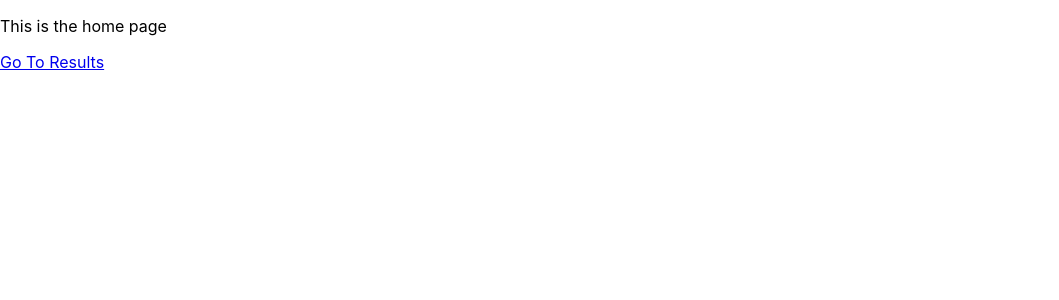
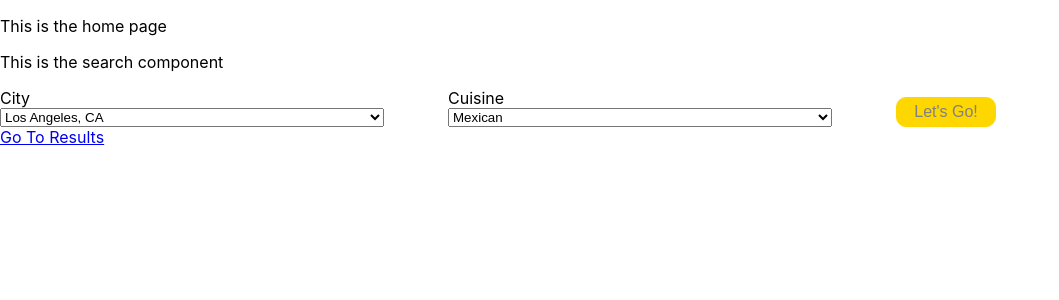
Before and after one commit to vtopham/bungle, a React (Create React App) app: page / in a window 1280 px wide. Shown: the top 300 px of the page, without its empty margins (0-1059 px from the left). Built offline with nearby package versions, Linux system fonts and the light colour scheme.

Commit message:
basic search component is in

```diff
--- a/src/Components/Home.js
+++ b/src/Components/Home.js
@@ -2,6 +2,7 @@
 
 import React from "react"
 import {Link} from "react-router-dom"
+import Search from "./Search"
 
 function Home (props) {
 
@@ -11,6 +12,7 @@ function Home (props) {
     return(
         <>
         <p>This is the home page</p>
+        <Search/>
         <Link to = {`/${location}`}>Go To Results</Link> {/*EXAMPLE LINK*/}
         </>
     )
--- a/src/Components/Search.js
+++ b/src/Components/Search.js
@@ -1,12 +1,67 @@
 //Only Vic changes this code
 
 import React from "react"
+import styled from "styled-components"
+
+
+const SearchForm = styled.form`
+    display: flex;
+    justify-content: space-between;
+    align-items: flex-end;
+
+`
+
+const SearchDiv = styled.div`
+    display: flex;
+    flex-direction: column;
+    width: 30%;
+
+
+`
+const LetsGo = styled.button`
+    color: gray;
+    background: gold;
+    border-radius: 10px;
+    height: 30px;
+    width: 100px;
+    border: 1px solid gold;
+    font-size: 16px;
+`
 
 function Search (props) {
 
+    const cities = {
+        "Los-Angeles-CA": "Los Angeles, CA",
+        "Las-Vegas-NV": "Las Vegas, NV"
+    }
+
+    const cuisines = ["Mexican", "Italian", "Japanese"]
+
+    const array = [1,2,3]
     return(
         <>
         <p>This is the search component</p>
+        <SearchForm>
+            <SearchDiv>
+                <label htmlFor = "city">City</label>
+                <select  id = "city" name = "city" placeholder = "Las Vegas, NV">
+                    {Object.keys(cities).map((key) => { {/*add all the cities from our hard coded object*/}
+                        return (<option value = {key}>{cities[key]}</option>
+                    )})}
+                </select>
+            </SearchDiv>
+            <SearchDiv>
+                <label htmlFor = "cuisine">Cuisine</label>
+                <select id = "cuisine" name = "cuisine" placeholder = "Italian">
+                    {cuisines.map((item) => { {/*add all the cuisines from our hard coded array*/}
+                        return (<option value = {item}>{item}</option>)
+                    })}
+                </select>
+            </SearchDiv>
+            <SearchDiv>
+                    <LetsGo>Let's Go!</LetsGo>
+            </SearchDiv>
+        </SearchForm>
         </>
     )
 }
```
